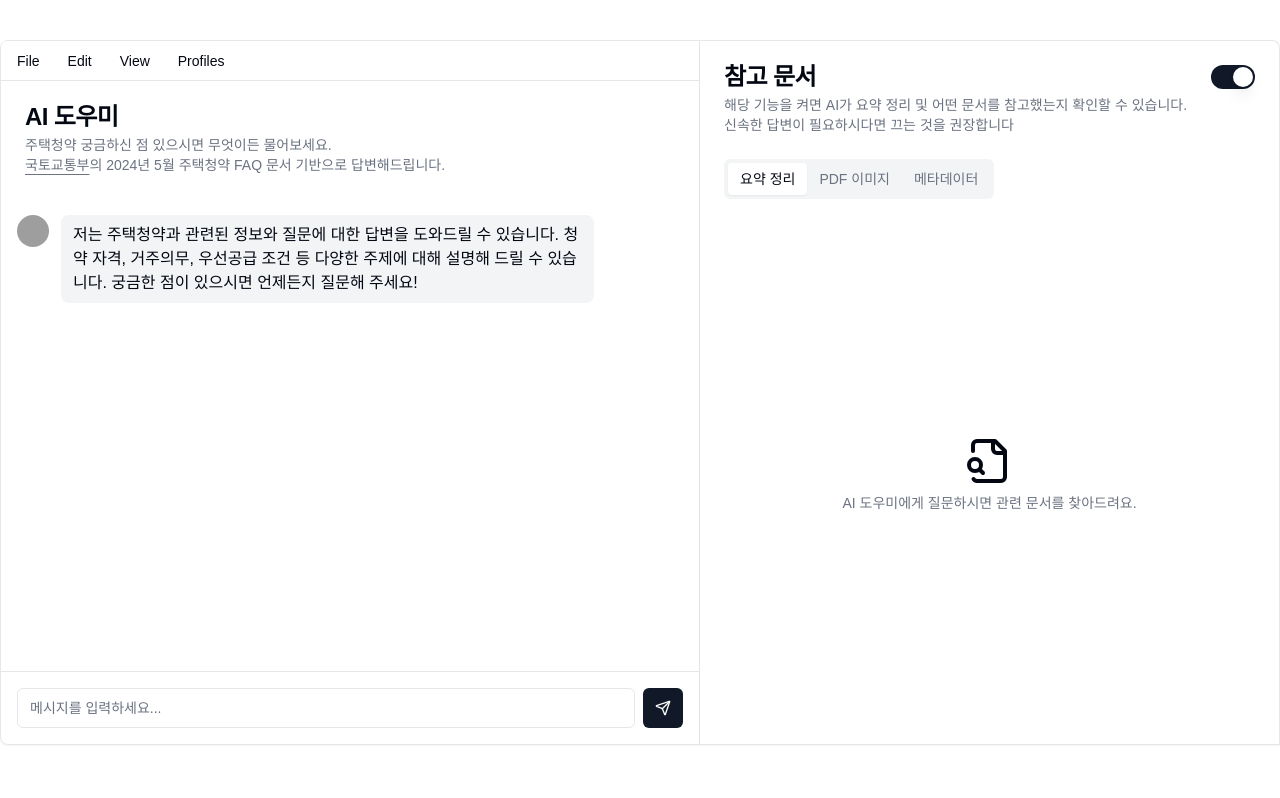
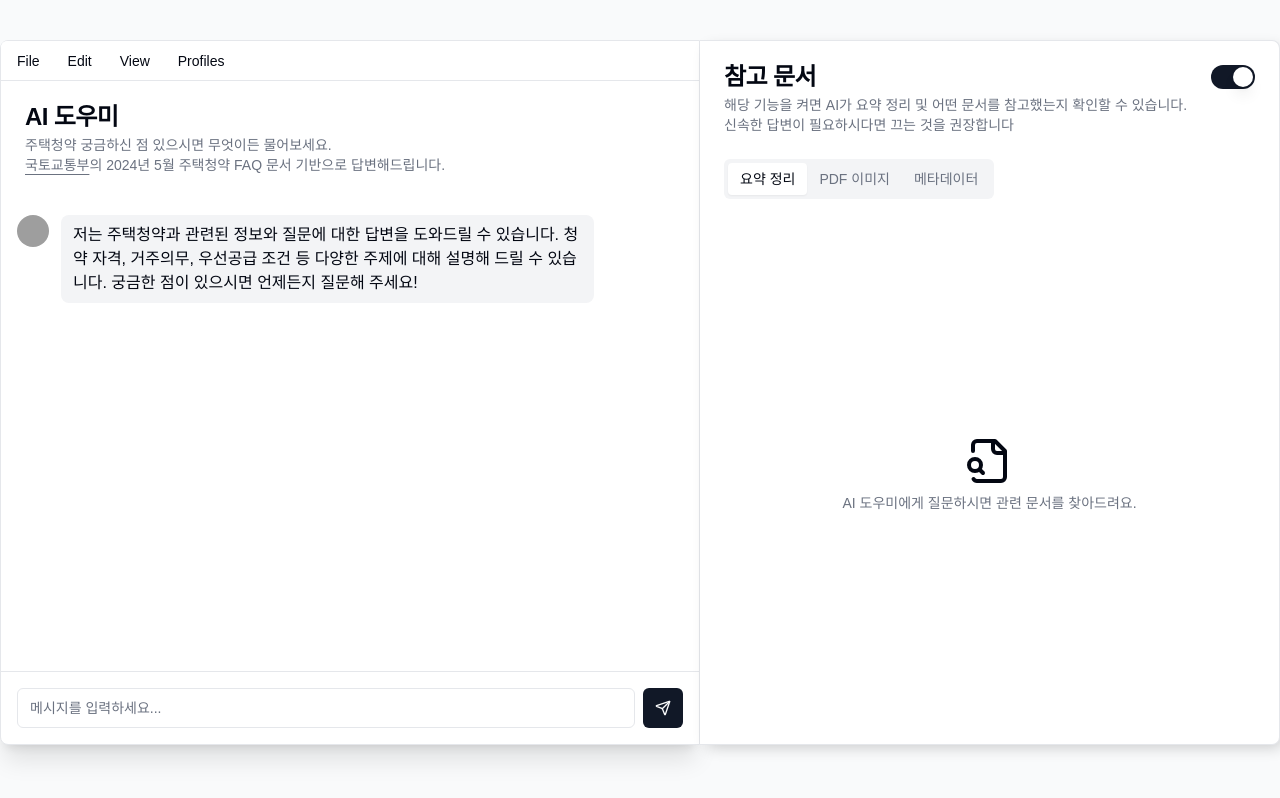
Before and after one commit to coldrain-f/langchain-document-loader-chatbot, a Next.js app in the folder client/: page / in a window 1280 px wide. Built offline with nearby package versions, Linux system fonts and the light colour scheme; grey boxes are pictures that could not be loaded.

Commit message:
style: UI에 그림자 효과 추가

```diff
--- a/client/app/page.tsx
+++ b/client/app/page.tsx
@@ -135,10 +135,10 @@ const Home = () => {
   };
 
   return (
-    <div className="h-screen pt-10">
+    <div className="h-screen pt-10 bg-gray-50">
       <div className="flex justify-center">
         <div>
-          <Card className="flex flex-col w-[700px] h-[705px] rounded-r-none">
+          <Card className="flex flex-col w-[700px] h-[705px] rounded-r-none shadow-xl">
             <Menubar className="border-s-0 border-t-0 border-r-0 rounded-b-none rounded-r-none">
               <MenubarMenu>
                 <MenubarTrigger>File</MenubarTrigger>
@@ -316,7 +316,7 @@ const Home = () => {
           </Card>
         </div>
 
-        <Card className="w-[600px] h-[705px] border-s-0 rounded-b-none rounded-s-none ms-0">
+        <Card className="w-[600px] h-[705px] border-s-0 rounded-s-none ms-0 shadow-[5px_5px_15px_-3px_rgba(0,0,0,0.2)]">
           <CardHeader>
             <CardTitle>
               <div className="flex justify-between">
```
